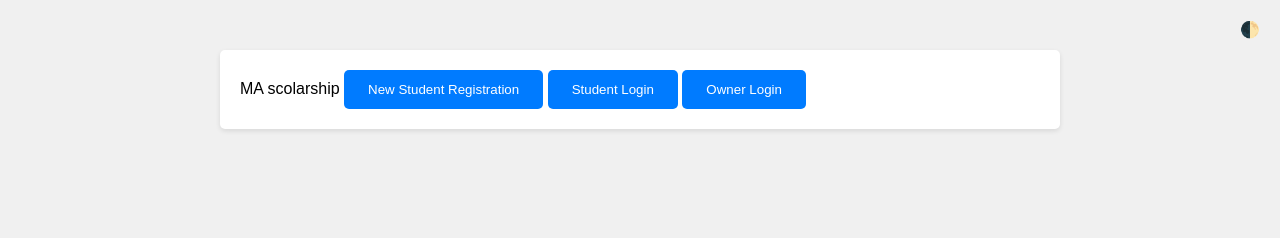
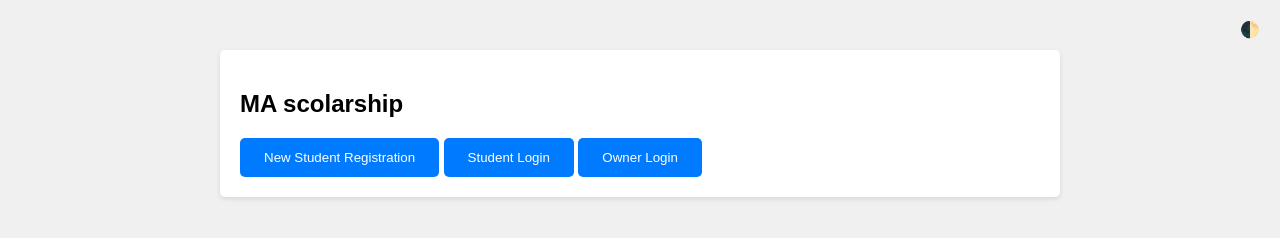
Before and after one commit to Adane21-max/Register-now-at-AFA, a plain HTML site: page index.html in a window 1280 px wide. Drawn offline with Linux system fonts and the light colour scheme.

Commit message:
Update index.html

```diff
--- a/index.html
+++ b/index.html
@@ -87,7 +87,7 @@
 <div class="theme-toggle" onclick="toggleTheme()">🌓</div>
 
 <div class="container" id="mainMenu">
-    <h<h2>MA scolarship</h2>
+    <h2>MA scolarship</h2>
     <button onclick="showRegistration()">New Student Registration</button>
     <button onclick="showLogin()">Student Login</button>
     <button onclick="showOwnerLogin()">Owner Login</button>
```
